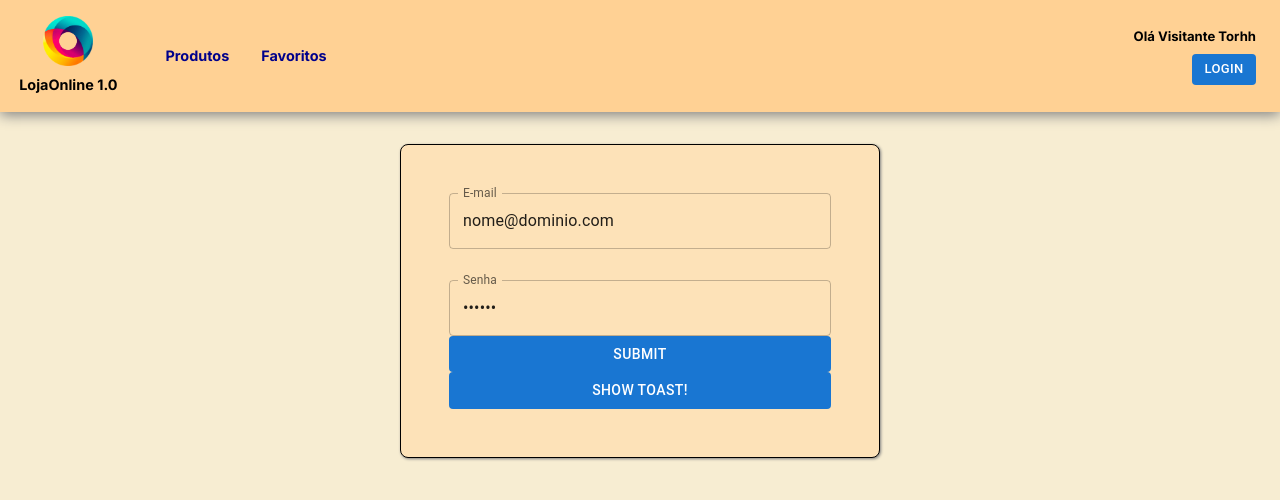
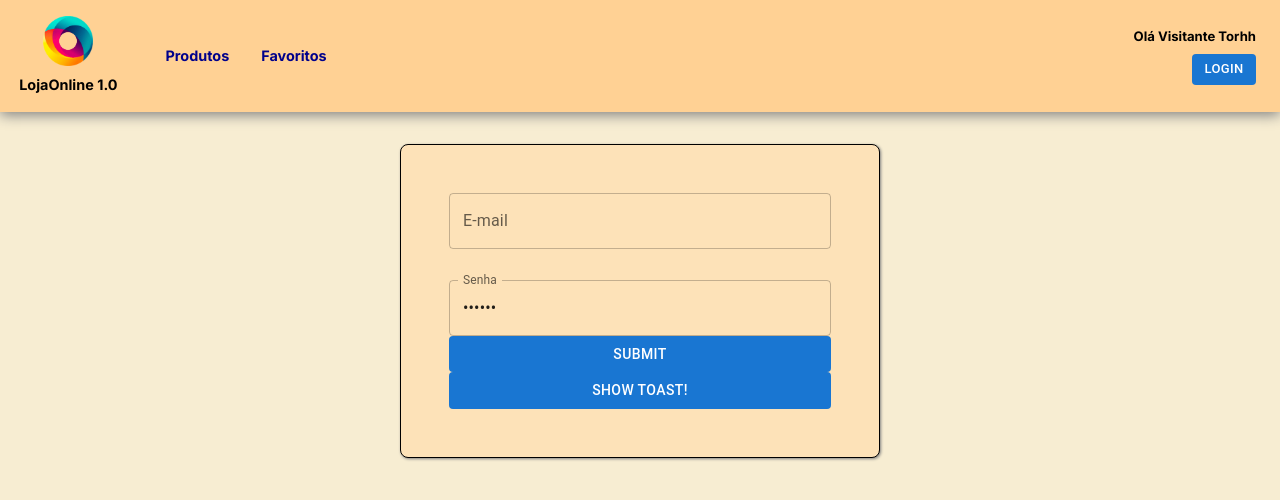
Before and after one commit to murchelon/lojaonline, a Next.js app: page / in a window 1280 px wide. Shown: the top 500 px of the page. Built offline with nearby package versions, Linux system fonts and the light colour scheme.

Commit message:
add .env file

```diff
--- a/src/Screens/Login/LoginView.tsx
+++ b/src/Screens/Login/LoginView.tsx
@@ -11,7 +11,6 @@ import { AuthContext } from '../../Contexts/AuthContext.tsx'
 
 import { ToastContainer, toast } from 'react-toastify';
 import 'react-toastify/dist/ReactToastify.css';
-
 
 
 const LoginView: NextPage = () =>  {
@@ -66,7 +65,7 @@ const LoginView: NextPage = () =>  {
   const formik = useFormik({
     initialValues: {
       // email: 'nome@dominio.com',
-      email: 'nome@dominio.com',
+      email: process.env.REACT_APP_USERNAME,
       // password: '',
       password: '123456',
     },
```
Also changed, not shown: 1 other file (tests, documents, lock files or other folders).
